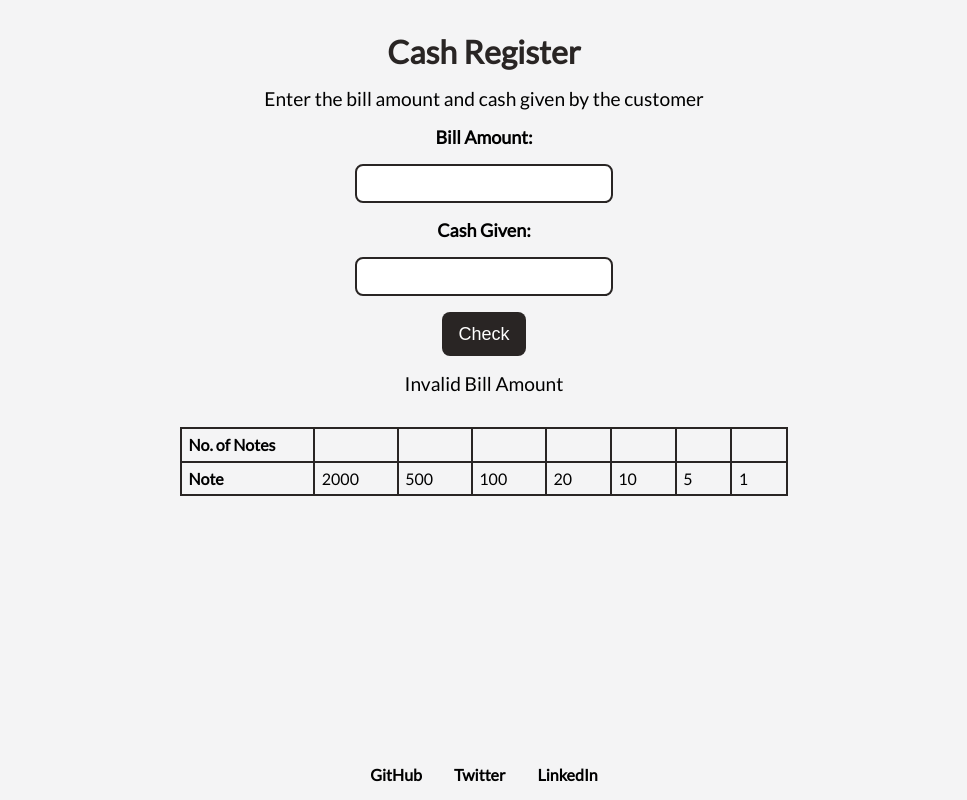
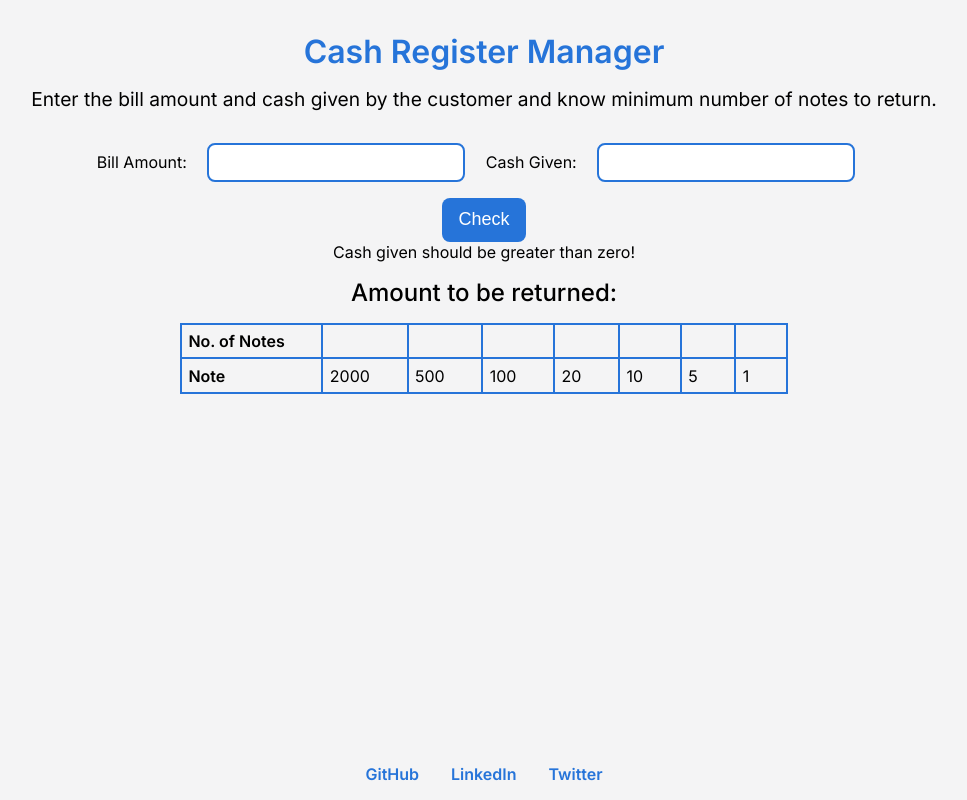
Before and after one commit to madhvsvdan/mark10, a plain HTML site: page index.html in a window 1280 px wide. Both pictures are taken after a click on the button "Check". Shown: the whole page, without its empty margins (156-1123 px from the left). Drawn offline with Linux system fonts and the light colour scheme.

Commit message:
fixed main logic

```diff
--- a/app.js
+++ b/app.js
@@ -1,40 +1,46 @@
-const billAmount = document.querySelector("#bill-amount");
-const cashGiven = document.querySelector("#cash-given");
-const checkButton = document.querySelector("#check-button");
-const message = document.querySelector("#error-message");
-const noOfNotes = document.querySelectorAll(".no-of-notes");
-const tableCaption = document.querySelector("#table-caption");
+const billAmount = document.querySelector('#bill-amount');
+const cashGiven = document.querySelector('#cash-given');
+const checkButton = document.querySelector('#check-button');
+const message = document.querySelector('#error');
+const noOfNotes = document.querySelectorAll('.number-of-notes');
+const returnBalance = document.querySelector('#return');
 
 const availableNotes = [2000, 500, 100, 20, 10, 5, 1];
 
-checkButton.addEventListener("click", function validateBillAndCashAmount() {
+hideMessage();
+checkButton.addEventListener('click', clickHandler);
+
+function clickHandler() {
+  console.log(~~billAmount.value + ~~cashGiven.value);
   hideMessage();
-  if (billAmount.value > 0) {
-    if (cashGiven.value >= billAmount.value) {
+  if (~~billAmount.value > 0) {
+    if (~~cashGiven.value >= ~~billAmount.value) {
       const amountToBeReturned = cashGiven.value - billAmount.value;
-      tableCaption.innerText = `Amount to be returned: ${amountToBeReturned}`;
+      returnBalance.innerText = 'Rs. ' + amountToBeReturned;
       calculateChange(amountToBeReturned);
     } else {
-      showMessage("Do you wanna wash plates?");
+      showMessage('Do you wanna wash dishes?');
     }
   } else {
-    showMessage("Invalid Bill Amount");
+    showMessage('Cash given should be greater than zero!');
   }
-});
+}
 
-function calculateChange(amountToBeReturned) {
-  for (let i = 0; i < availableNotes.length; i++) {
-    const numberOfNotes = Math.trunc(amountToBeReturned / availableNotes[i]);
-    amountToBeReturned = amountToBeReturned % availableNotes[i];
-    noOfNotes[i].innerText = numberOfNotes;
+checkButton.addEventListener('click', clickHandler);
+
+function calculateChange(amount) {
+  for (i = 0; i < availableNotes.length; i++) {
+    const numberofNotes = Math.trunc(amount / availableNotes[i]);
+    amount %= availableNotes[i];
+    noOfNotes[i].innerText = numberofNotes;
   }
 }
 
 function hideMessage() {
-  message.style.display = "none";
+  message.style.display = 'none';
 }
 
 function showMessage(msg) {
-  message.style.display = "block";
+  message.style.display = 'block';
   message.innerText = msg;
 }
--- a/index.html
+++ b/index.html
@@ -1,37 +1,41 @@
 <!DOCTYPE html>
 <html lang="en">
+
 <head>
     <meta charset="UTF-8" />
+    <meta http-equiv="X-UA-Compatible" content="IE=edge" />
     <meta name="viewport" content="width=device-width, initial-scale=1.0" />
-    <title>Cash Register</title>
     <link rel="stylesheet" href="styles.css" />
+    <title>Cash Register Manager</title>
 </head>
+
 <body>
-    <main class="container">
-      <div>
-        <h1 class="heading">Cash Register</h1>
+    <div class="container">
+        <h1 class="heading">Cash Register Manager</h1>
         <p class="description">
-          Enter the bill amount and cash given by the customer
+            Enter the bill amount and cash given by the customer and know minimum
+            number of notes to return.
         </p>
-
-        <label class="input-label" for="bill-amount">Bill Amount:</label>
-        <input type="number" min="0" class="input" id="bill-amount" />
-        <!-- <button id="">Next</button> -->
-        <label class="input-label" for="cash-given">Cash Given:</label>
-        <input type="number" min="0" class="input" id="cash-given" />
+        <label for="bill-amount" class="label">Bill Amount: </label>
+        <input id="bill-amount" class="input" />
+        <label for="cash-given" class="label">Cash Given: </label>
+        <input id="cash-given" class="input" />
         <button id="check-button">Check</button>
-        <p id="error-message"></p>
+        <p id="error"></p>
         <table class="change-table">
-          <caption id="table-caption"></caption>
+            <caption>
+                Amount to be returned:
+                <span id="return"></span>
+            </caption>
             <tr>
-            <th colspan="1">No. of Notes</th>
-            <td class="no-of-notes"></td>
-            <td class="no-of-notes"></td>
-            <td class="no-of-notes"></td>
-            <td class="no-of-notes"></td>
-            <td class="no-of-notes"></td>
-            <td class="no-of-notes"></td>
-            <td class="no-of-notes"></td>
+                <th>No. of Notes</th>
+                <td class="number-of-notes"></td>
+                <td class="number-of-notes"></td>
+                <td class="number-of-notes"></td>
+                <td class="number-of-notes"></td>
+                <td class="number-of-notes"></td>
+                <td class="number-of-notes"></td>
+                <td class="number-of-notes"></td>
             </tr>
             <tr>
                 <th>Note</th>
@@ -45,17 +49,20 @@
             </tr>
         </table>
     </div>
-    </main>
     <!-- =============== Footer Section =============== -->
     <footer class="footer">
         <div class="footer-links">
             <ul>
-          <li><a href="#">GitHub</a></li>
-          <li><a href="#">Twitter</a></li>
-          <li><a href="#">LinkedIn</a></li>
+                <ul>
+                    <li><a href="https://github.com/madhvsvdan">GitHub</a></li>
+                    <li>
+                        <a href="https://www.linkedin.com/in/madhvsvdan/">LinkedIn</a>
+                    </li>
+                    <li><a href="https://twitter.com/madhvsvdan">Twitter</a></li>
                 </ul>
         </div>
     </footer>
-    <script src="app.js" type="text/javascript"></script>
 </body>
+<script src="app.js"></script>
+
 </html>
--- a/styles.css
+++ b/styles.css
@@ -1,4 +1,4 @@
-@import url('https://fonts.googleapis.com/css2?family=Lato:wght@400;500;600&display=swap');
+@import url('https://fonts.googleapis.com/css2?family=Inter:wght@400;500;600&display=swap');
 
 * {
   padding: 0;
@@ -7,11 +7,12 @@
 }
 
 :root {
-  --primary-color: #292524;
+  --primary-color: hsl(214, 70%, 50%);
+  --primary-light: hsl(214, 70%, 70%);
 }
 
 body {
-  font-family: 'Lato', sans-serif;
+  font-family: 'Inter', sans-serif;
 }
 
 /* Container */
@@ -101,8 +102,7 @@ td {
   display: flex;
   justify-content: center;
   align-items: center;
-  background-color: var(--accent);
-  color: var(--colorLight);
+  color: var(--primary-color);
   position: absolute;
   bottom: 0;
   width: 100%;
@@ -120,9 +120,6 @@ td {
   font-weight: bold;
 }
 
-.footer-links li:hover {
-  background-color: var(--accent-sec);
-}
 li {
   list-style: none;
 }
```
Lines whose indentation alone changed are shown as unchanged.
